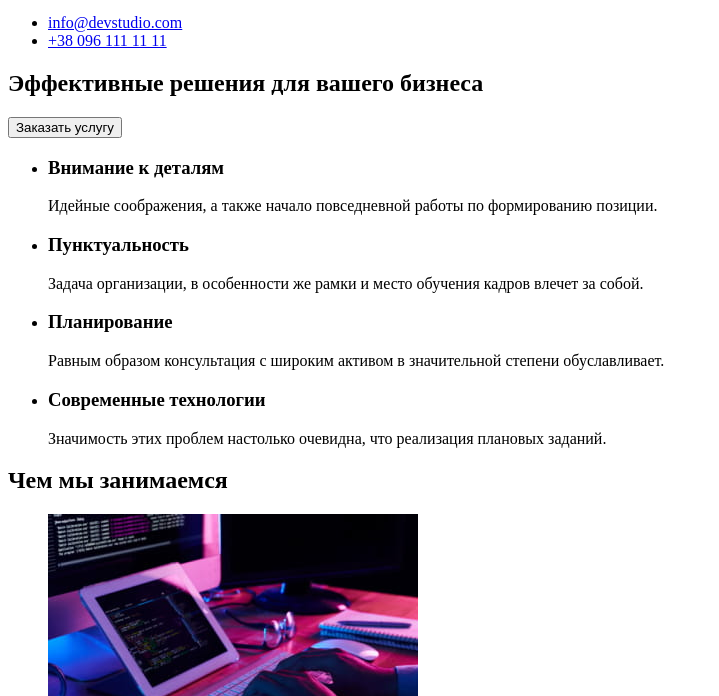
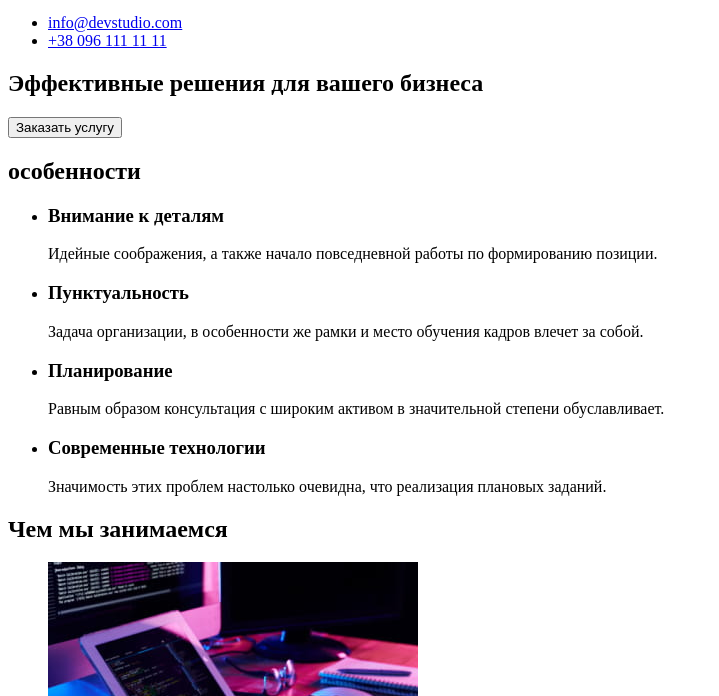
Before and after one commit to Pavel-1988/goit-markup-hw-01, a plain HTML site: page index.html in a window 1280 px wide. Shown: the part 104-800 px from the top of the page, without its empty margins (0-719 px from the left). Drawn offline with Linux system fonts and the light colour scheme.

Commit message:
финал 1.2

```diff
--- a/index.html
+++ b/index.html
@@ -30,6 +30,7 @@
         </section>
         <!--качества работы-->
         <section>
+            <h2>особенности</h2>
                 <ul>
                     <li>
                         <h3>Внимание к деталям</h3>
```
